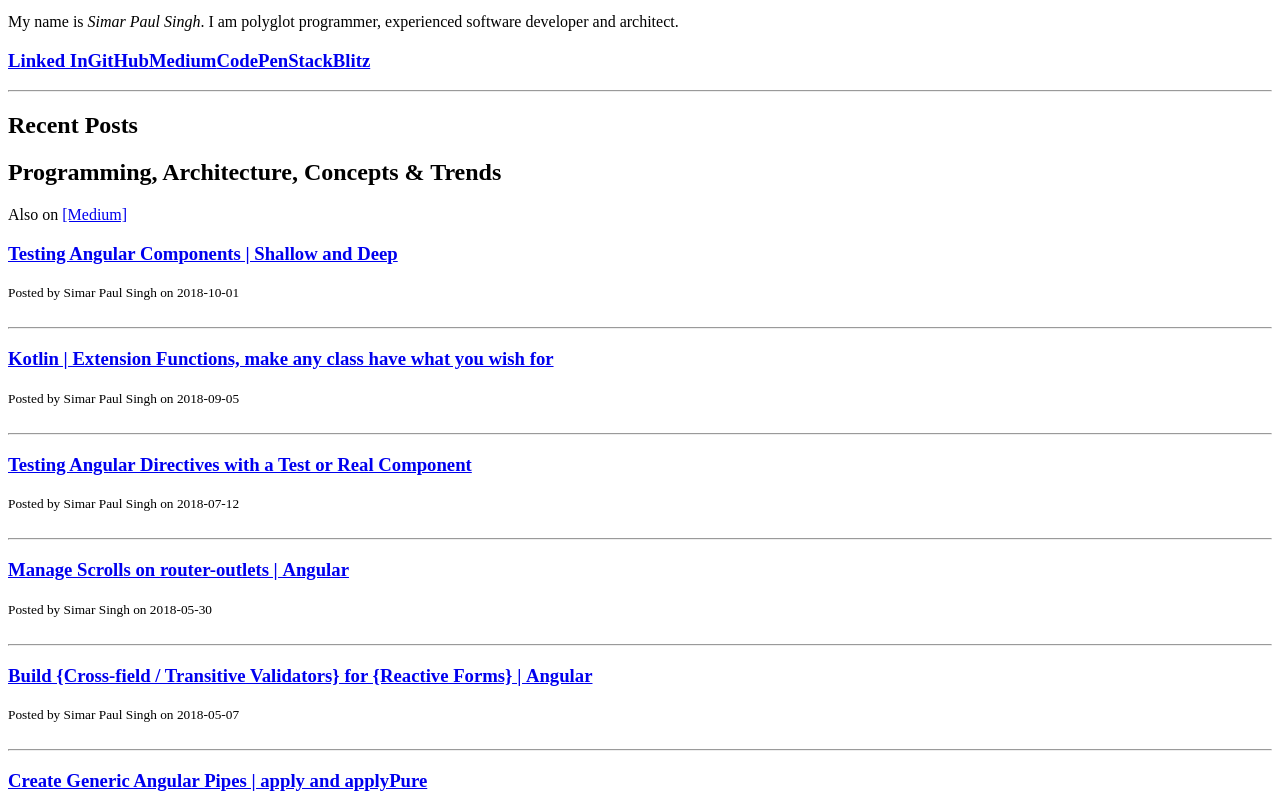
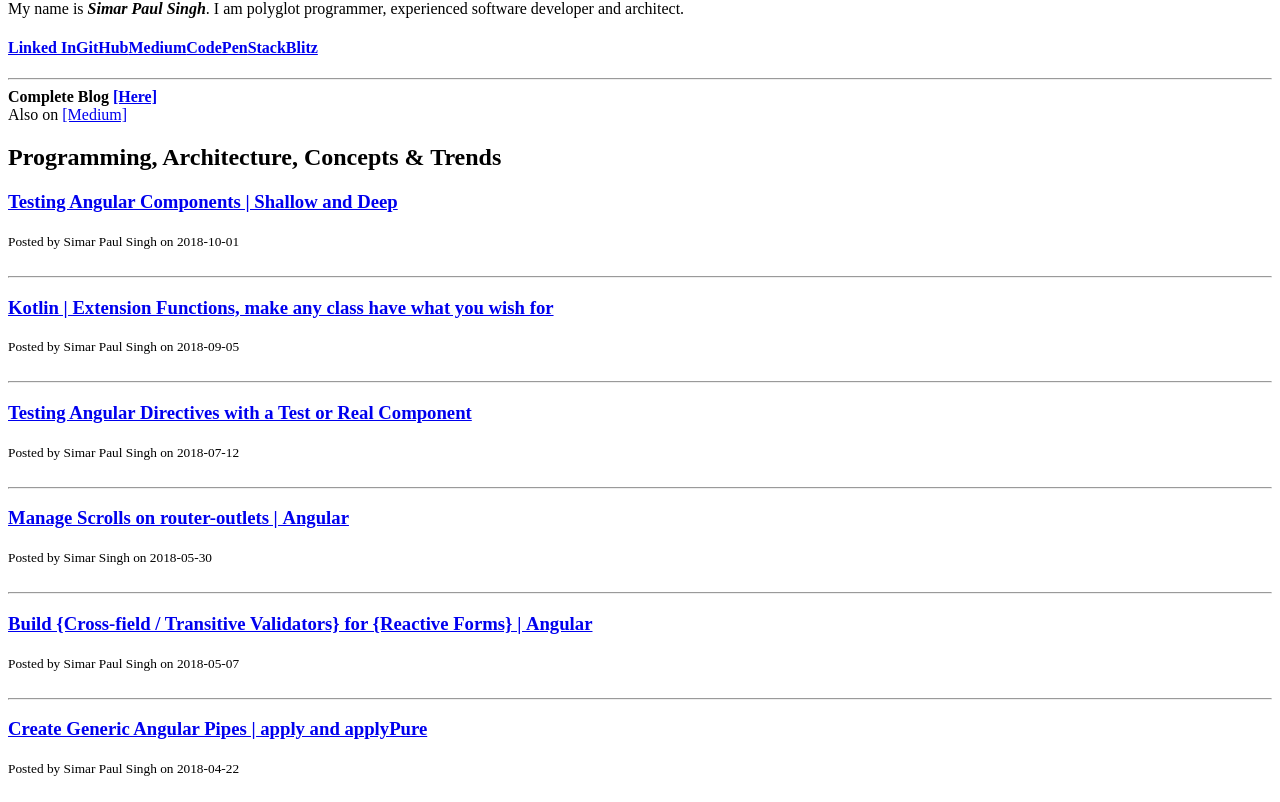
Before and after one commit to simars/simars.io, a Gatsby site: page / in a window 1280 px wide. Shown: the part 67-869 px from the top of the page. Built offline with nearby package versions, Linux system fonts and the light colour scheme; Gatsby itself is replaced by a stand-in of ours.

Commit message:
changing styles for centering and sizing of sub titles

```diff
--- a/src/components/header.js
+++ b/src/components/header.js
@@ -2,7 +2,7 @@ import React from 'react'
 import Link from 'gatsby-link'
 
 const Header = ({ siteTitle }) => (
-  <div
+  <div className="row"
     style={{
       background: '#333',
       marginBottom: '0',
--- a/src/layouts/index.css
+++ b/src/layouts/index.css
@@ -42,6 +42,14 @@ template {
   display: flex;
   flex-wrap: wrap;
   flex-direction: row;
+  align-items: center;
+  justify-content: space-around;
+}
+
+.column {
+  display: flex;
+  flex-wrap: wrap;
+  flex-direction: column;
   align-items: center;
   justify-content: space-around;
 }
--- a/src/pages/about.js
+++ b/src/pages/about.js
@@ -2,15 +2,15 @@ import React from 'react'
 
 const AboutPage = () => (
   <div>
-    <h1>About Me</h1>
+    <h1 className="row">About Me</h1>
 
-    <div className="row">
+    <h4 className="row">
       <a href='https://www.linkedin.com/in/simar-singh-4930544/' target='_blank'>Linked In</a>
       <a href='https://github.com/simars' target='_blank'>GitHub</a>
       <a href='https://medium.com/simars' target='_blank'>Medium</a>
       <a href='https://codepen.io/simars' target='_blank'>CodePen</a>
       <a href='https://stackblitz.com/@simars' target='_blank'>StackBlitz</a>
-    </div>
+    </h4>
 
     <p>My Name is <em>Simar Paul Singh</em>. I have been professionally developing software since 2004.</p>
 
--- a/src/pages/blog.js
+++ b/src/pages/blog.js
@@ -4,9 +4,9 @@ import Link from 'gatsby-link'
 const BlogPage = ({ data }) => (
   <section>
 
-    <div className="row">
-      <h1>Programming, Architecture, Concepts & Trends</h1>
-      <p>Also on <a href='https://medium.com/simars' target='_blank'>[Medium]</a></p>
+    <div className="column">
+      <span>Also on <a href='https://medium.com/simars' target='_blank'>[Medium]</a></span>
+      <h2>Programming, Architecture, Concepts & Trends</h2>
     </div>
 
     {data.allMarkdownRemark.edges.map(post => (
--- a/src/pages/index.js
+++ b/src/pages/index.js
@@ -4,22 +4,25 @@ import BlogPage from "./blog";
 
 const IndexPage = ({data}) => (
   <div>
-    <h1 className="row">Welcome to my portal | Simars.io</h1>
+    <h2 className="row">Welcome to my portal | Simars.io</h2>
     <p>
-      My name is <em>Simar Paul Singh</em>. I am polyglot programmer, experienced software developer and architect.
+      My name is <strong><em>Simar Paul Singh</em></strong>. I am polyglot programmer, experienced software developer and architect.
     </p>
 
-    <h3 className='row'>
+    <h4 className='row'>
       <a href='https://www.linkedin.com/in/simar-singh-4930544/' target='_blank'>Linked In</a>
       <a href='https://github.com/simars' target='_blank'>GitHub</a>
       <a href='https://medium.com/simars' target='_blank'>Medium</a>
       <a href='https://codepen.io/simars' target='_blank'>CodePen</a>
       <a href='https://stackblitz.com/@simars' target='_blank'>StackBlitz</a>
-    </h3>
+    </h4>
     <hr/>
-    <h2 className='row'> Recent Posts </h2>
+    <div className='column'>
+      <strong>Complete Blog <Link to="/blog">[Here]</Link> </strong>
+    </div>
+
     <BlogPage data={data}/>
-    <h3 className="row">
+    <h3>
       <span>Complete Blog <Link to="/blog">[Here]</Link> or on <a href='https://medium.com/simars' target='_blank'>[Medium]</a></span>
     </h3>
 
```
